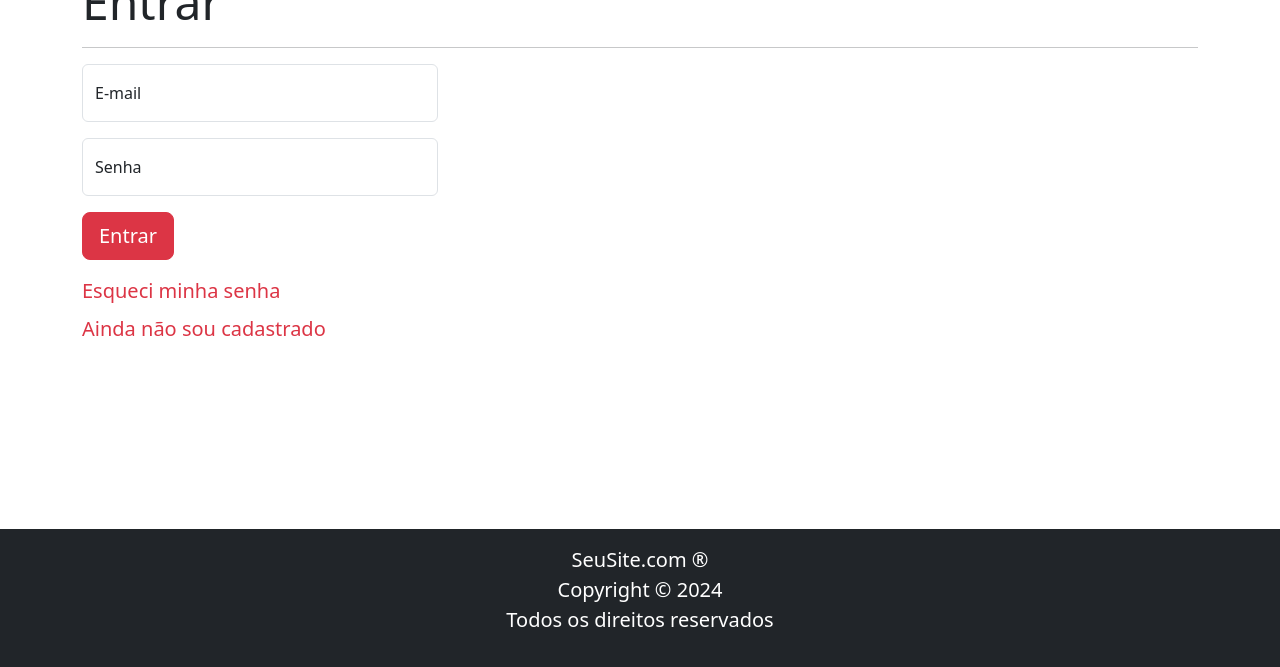
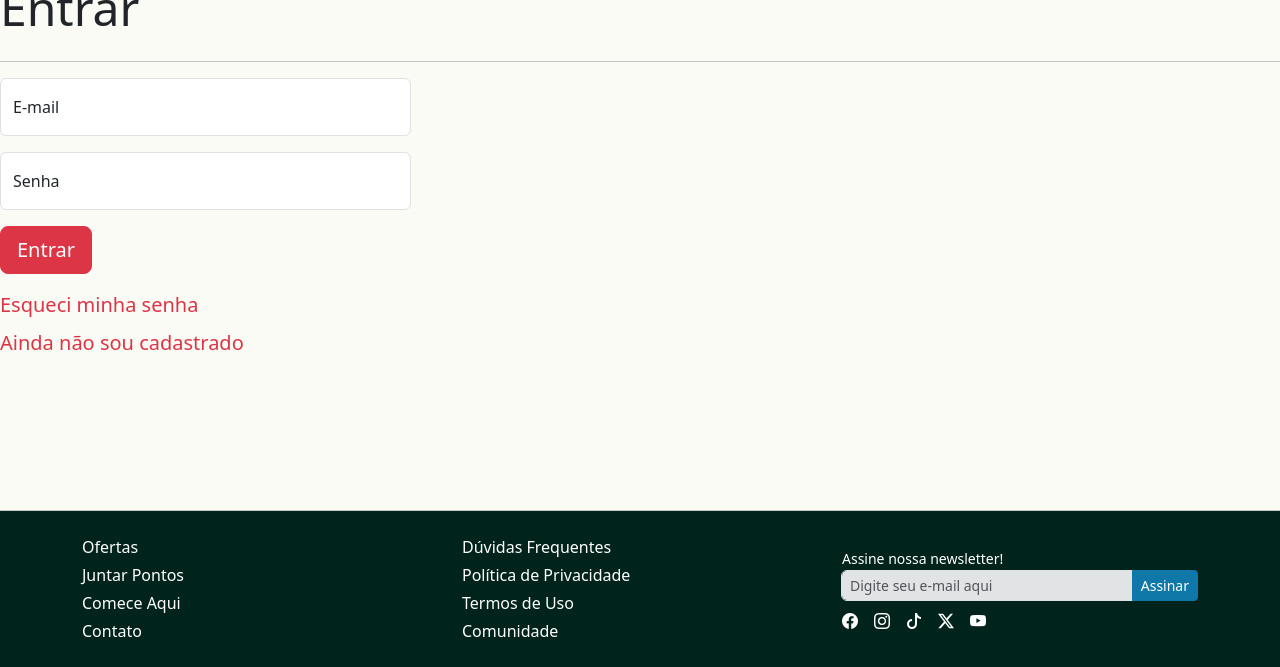
Before and after one commit to ItsGalvo/CarboniO, a FastAPI app: template templates/main/pages/entrar.html in a window 1280 px wide. Shown: the part 133-800 px from the top of the page. Run offline with FastAPI, Linux system fonts and the light colour scheme; the template is opened without the code that fills it, so the values that code supplies are empty; some libraries are stand-ins or nearby versions.

Commit message:
Add files via upload

```diff
--- /dev/null
+++ b/templates/main/pages/base.html
@@ -0,0 +1,45 @@
+<!DOCTYPE html>
+<html lang="pt-br">
+
+<head>
+    <meta charset="utf-8">
+    <meta name="viewport" content="width=device-width, initial-scale=1.0">
+    <link rel="icon" href="/static/img/favicon.svg" type="image/x-icon">
+    <link rel="stylesheet" href="/static/lib/bootstrap/bootstrap.min.css">
+    <link rel="stylesheet" href="/static/lib/bootstrap-icons/font/bootstrap-icons.min.css">
+    <title>Base CarboniO</title>
+    <style>
+        .navbar.bg-green {
+            background-color: #c1edad !important;
+        }
+
+        footer.bg-dark-green {
+            background-color: #00241B !important;
+        }
+
+        .bg-beige {
+            background-color: #fbfbf6 !important;
+        }
+
+        input.border-beige {
+            border-color: #fbfbf6 !important;
+        }
+
+        .btn-beige {
+            --bs-btn-bg: #fbfbf6 !important;
+            --bs-btn-border-color: #fbfbf6 !important;
+            --bs-btn-hover-color: #000;
+            --bs-btn-hover-bg: #ebebe6 !important;
+            --bs-btn-hover-border-color: #ebebe6 !important;
+        }
+    </style>
+</head>
+
+<body class="d-flex flex-column min-vh-100 bg-beige">
+    {% include "header.html" %}
+    {% block conteudo %}
+    {% endblock %}
+    {% include "footer.html" %}
+    <script src="/static/lib/bootstrap/bootstrap.bundle.min.js"></script>
+</body>
+</html>
--- /dev/null
+++ b/templates/main/pages/footer.html
@@ -0,0 +1,69 @@
+<footer class="p-4 bg-dark-green text-white mt-auto border-top border-1 border-secondary-subtle">
+    <div class="container">
+        <div class="row row-cols-3 align-items-stretch">
+            <div class="col">
+                <div class="h-100">
+                    <nav class="h-100 d-flex flex-column justify-content-center gap-1">
+                        <a href="/" class="nav-link">Ofertas</a>
+                        <a href="/" class="nav-link">Juntar Pontos</a>
+                        <a href="/" class="nav-link">Comece Aqui</a>
+                        <a href="/" class="nav-link">Contato</a>
+                    </nav>
+                </div>
+            </div>
+            <div class="col">
+                <div class="h-100">
+                    <nav class="h-100 d-flex flex-column justify-content-center gap-1">
+                        <a href="/" class="nav-link">Dúvidas Frequentes</a>
+                        <a href="/" class="nav-link">Política de Privacidade</a>
+                        <a href="/" class="nav-link">Termos de Uso</a>
+                        <a href="/" class="nav-link">Comunidade</a>
+                    </nav>
+                </div>
+            </div>
+            <div class="col">
+                <div class="h-100 d-flex flex-column justify-content-center gap-2">
+                    <form action="/cadastrarnews" method="post">
+                        <div class="text-start">
+                            <label for="email" class="small">Assine nossa newsletter!</label>
+                            <div class="input-group input-group-sm">
+                                <style>
+                                    .btn-primary.dark {
+                                        --bs-btn-bg: #1078A8 !important;
+                                        --bs-btn-border-color: #1078A8 !important;
+                                        --bs-btn-hover-color: #fff;
+                                        --bs-btn-hover-bg: #196588 !important;
+                                        --bs-btn-hover-border-color: #196588 !important;
+                                    }
+                                </style>
+                                <input type="email" class="form-control bg-secondary-subtle rounded-start-2"
+                                    placeholder="Digite seu e-mail aqui" id="email" />
+                                <button class="btn btn-primary dark" type="submit">
+                                    Assinar
+                                </button>
+                            </div>
+                        </div>
+                    </form>
+                    <div class="d-flex gap-3 justify-content-start">
+                        <a href="/" class="text-decoration-none text-white">
+                            <i class="bi bi-facebook"></i>
+                        </a>
+                        <a href="/" class="text-decoration-none text-white">
+                            <i class="bi bi-instagram"></i>
+                        </a>
+                        <a href="/" class="text-decoration-none text-white">
+                            <i class="bi bi-tiktok"></i>
+                        </a>
+                        <a href="/" class="text-decoration-none text-white">
+                            <i class="bi bi-twitter-x"></i>
+                        </a>
+                        <a href="/" class="text-decoration-none text-white">
+                            <i class="bi bi-youtube"></i>
+                        </a>
+                    </div>
+                </div>
+            </div>
+        </div>
+    </div>
+</footer>
+</body>
--- /dev/null
+++ b/templates/main/pages/header.html
@@ -0,0 +1,56 @@
+<header class="row">
+
+    <nav class="navbar text-black bg-green p-3">
+        <div class="container">
+            <div class="row w-100 align-items-center">
+                <div class="col-2">
+                    <div class="text-center">
+                        <a class="" href="/">
+                            <img src="/static/img/logo_carbonio.svg" alt="logotipo" height="80px">
+                        </a>
+                    </div>
+                </div>
+                <div class="col-7">
+                    <div class="d-flex flex-column justify-content-center gap-2">
+                        <form action="/cadastrarnews" method="post">
+                            <div class="text-start">
+                                <div class="input-group">
+                                    <input type="email" class="form-control bg-beige border-beige rounded-start-2"
+                                        placeholder="Digite o termo da busca aqui" id="busca" />
+                                    <button class="btn btn-beige" type="submit">
+                                        <i class="bi bi-search"></i>
+                                    </button>
+                                </div>
+                            </div>
+                        </form>
+                        <nav class="nav justify-content-between fs-5">
+                            <a class="nav-link text-black py-0" href="/store">Ofertas</a>
+                            <a class="nav-link text-black py-0" href="/">Juntar Pontos</a>
+                            <a class="nav-link text-black py-0" href="/">Comece Aqui</a>
+                            <a class="nav-link text-black py-0" href="/contato">Contato</a>
+                        </nav>
+                    </div>
+                </div>
+                <div class="col-2">
+                    <nav class="nav flex-column justify-content-center gap-2">
+                        <a class="nav-link text-black py-0" href="/">
+                            <i class="bi bi-person"></i>
+                            Olá, {Usuário}!
+                        </a>
+                        <a class="nav-link text-black py-0" href="/">
+                            <i class="bi bi-coin"></i>
+                            30 créditos
+                        </a>
+                    </nav>
+                </div>
+                <div class="col-1">
+                    <div class="d-flex flex-column">
+                        <a class="nav-link text-black" href="/">
+                            <i class="bi bi-basket fs-4"></i>
+                        </a>
+                    </div>
+                </div>
+            </div>
+        </div>
+    </nav>
+</header>
```
Also changed, not shown: templates/main/pages/base_2.html (added, +28 -0 lines), templates/main/pages/contato.html (added, +39 -0 lines), templates/main/pages/index.html (+54 -23 lines), templates/main/pages/store.html (added, +32 -0 lines).
